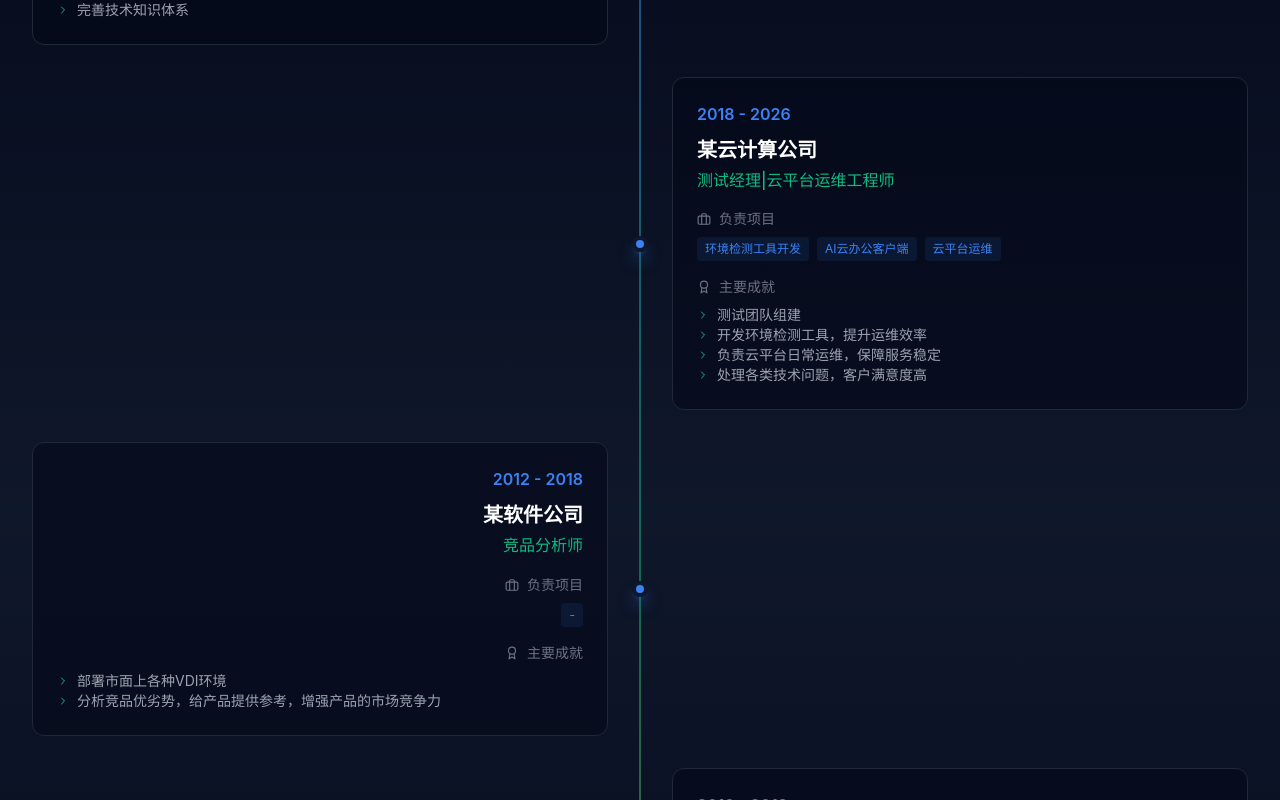
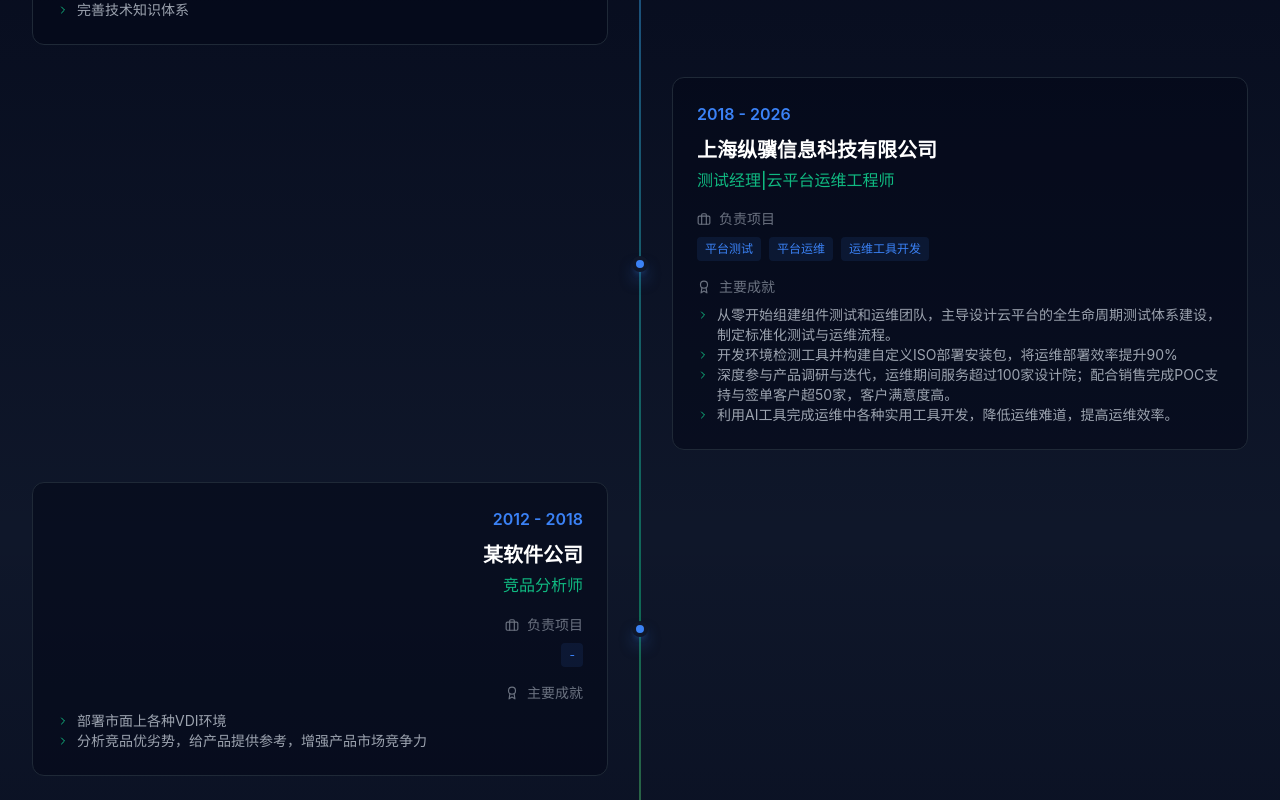
Before and after one commit to wangminsheng/blog, a React (Vite) app: page / in a window 1280 px wide. Shown: the part 3300-4100 px from the top of the page. Built offline with nearby package versions, Linux system fonts and the light colour scheme.

Commit message:
update: 更新工作经历信息

```diff
--- a/src/data/experiences.ts
+++ b/src/data/experiences.ts
@@ -19,10 +19,10 @@
   {
     id: '2',
     year: '2018 - 2026',
-    company: '某云计算公司',
+    company: '上海纵骥信息科技有限公司',
     position: '测试经理|云平台运维工程师',
-    projects: ['环境检测工具开发', 'AI云办公客户端', '云平台运维'],
-    achievements: ['测试团队组建','开发环境检测工具，提升运维效率', '负责云平台日常运维，保障服务稳定', '处理各类技术问题，客户满意度高'],
+    projects: ['平台测试','平台运维','运维工具开发'],
+    achievements: ['从零开始组建组件测试和运维团队，主导设计云平台的全生命周期测试体系建设，制定标准化测试与运维流程。','开发环境检测工具并构建自定义ISO部署安装包，将运维部署效率提升90%','深度参与产品调研与迭代，运维期间服务超过100家设计院；配合销售完成POC支持与签单客户超50家，客户满意度高。', '利用AI工具完成运维中各种实用工具开发，降低运维难道，提高运维效率。'],
   },
   {
     id: '3',
@@ -30,7 +30,7 @@
     company: '某软件公司',
     position: '竞品分析师',
     projects: ['-'],
-    achievements: ['部署市面上各种VDI环境','分析竞品优劣势，给产品提供参考，增强产品的市场竞争力'],
+    achievements: ['部署市面上各种VDI环境','分析竞品优劣势，给产品提供参考，增强产品市场竞争力'],
   },
   {
     id: '4',
```
